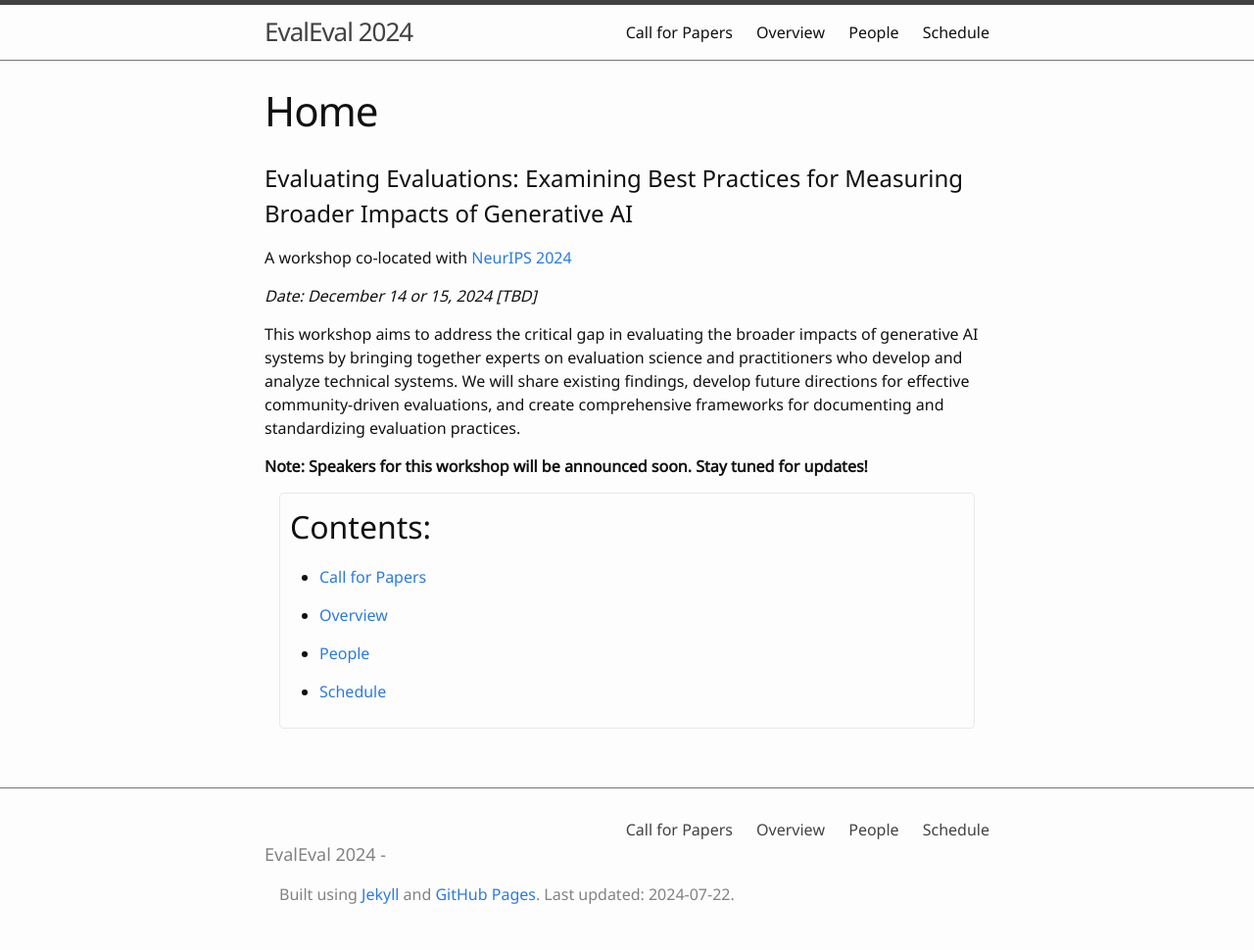
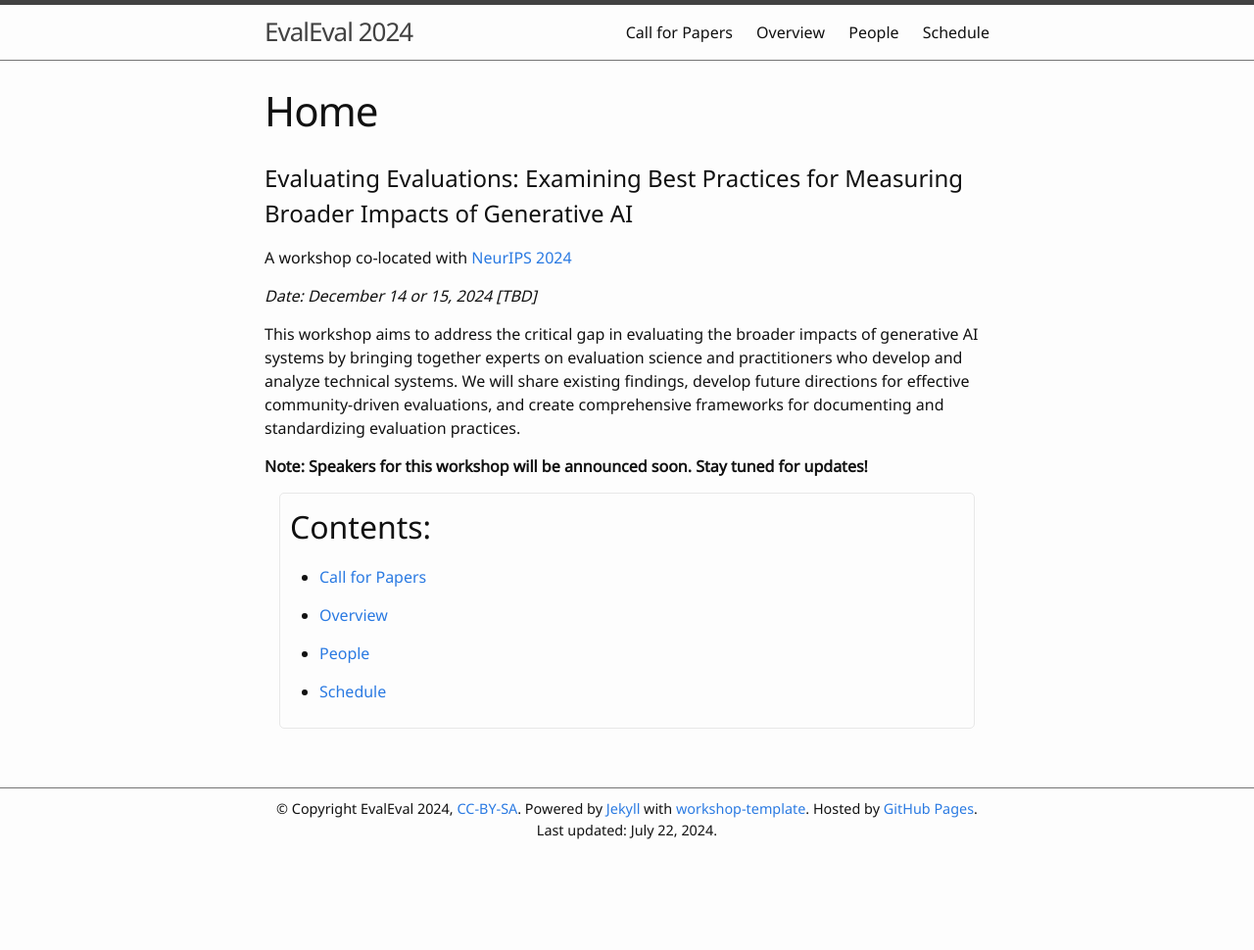
Before and after one commit to aaai-fidu-lab/aaai-fidu-lab.github.io, a Jekyll site: the page built from index.md, in a window 1280 px wide. Shown: the whole page at 98% size. Built offline with Jekyll 4.4.1, drawn with Linux system fonts in a browser that asks for light colours; our own code applies the rules of GitHub Pages for plain Markdown files; after the commit the page ends 900 px from its top, so only the background shows below that.

Commit message:
Update footer.html

```diff
--- a/_includes/footer.html
+++ b/_includes/footer.html
@@ -1,22 +1,20 @@
 <footer class="site-footer">
   <div class="wrapper">
-    <div class="footer-col-wrapper">
-      <div class="footer-nav">
-        {% for lesson in site.pages %}
-          {% if lesson.nav == true %}
-          <a class="page-link{% if page.url == lesson.url %} active{% endif %}" href="{{ lesson.url | relative_url }}">{{ lesson.title | escape }}</a>
-          {% endif %}
-        {% endfor %}
-      </div>
-    </div>
-    <h2 class="footer-heading">
-      <a href="{{ '/' | relative_url }}">{{ site.title | escape }}</a> - {{ site.pub_year }}
-    </h2>
-    <div class="footer-col-wrapper">
-      <div class="footer-col">
-        Built using <a href="https://jekyllrb.com/">Jekyll</a> and <a href="https://pages.github.com/">GitHub Pages</a>.
-        Last updated: {{ site.time | date: "%Y-%m-%d" }}.
-      </div>
+    <div class="footer-content">
+      © Copyright EvalEval {{ site.time | date: '%Y' }}, <a href="https://creativecommons.org/licenses/by-sa/4.0/" target="_blank">CC-BY-SA</a>.
+      Powered by <a href="https://jekyllrb.com/" target="_blank">Jekyll</a> with <a href="https://github.com/evanwill/workshop-template" target="_blank">workshop-template</a>.
+      Hosted by <a href="https://pages.github.com/" target="_blank">GitHub Pages</a>.
+      Last updated: {{ site.time | date: "%B %d, %Y" }}.
     </div>
   </div>
 </footer>
+
+<style>
+  .site-footer {
+    padding: 10px 0;
+    font-size: 0.9em;
+  }
+  .footer-content {
+    text-align: center;
+  }
+</style>
```
